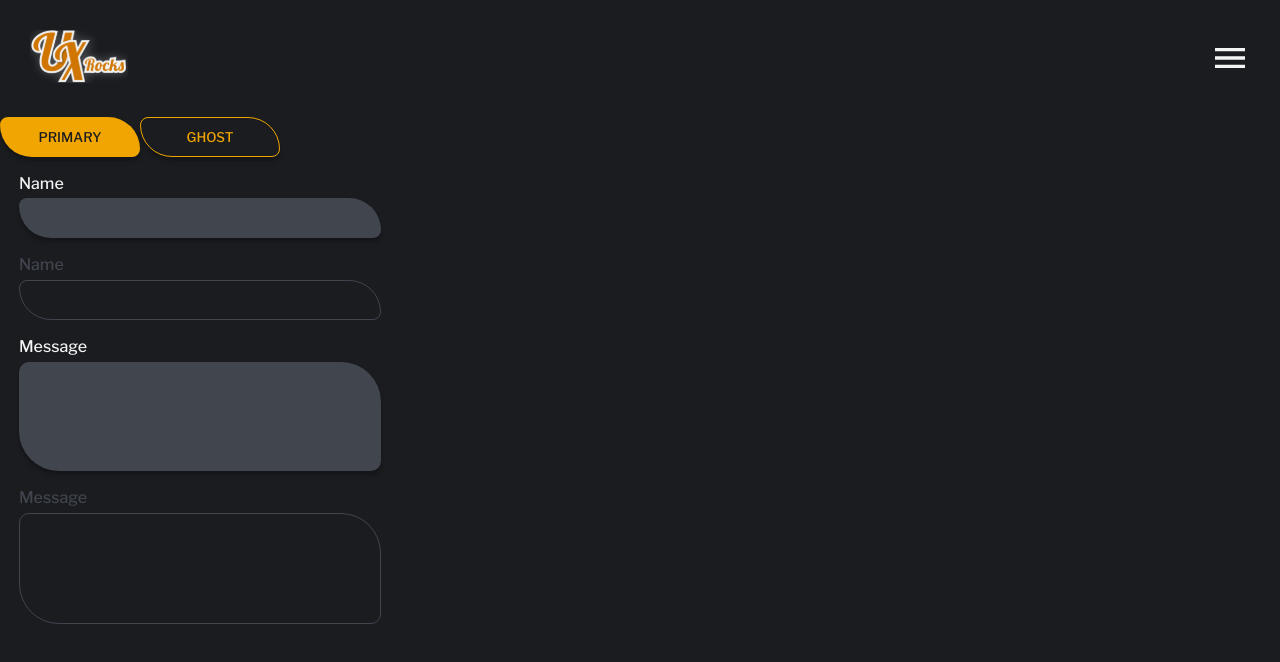
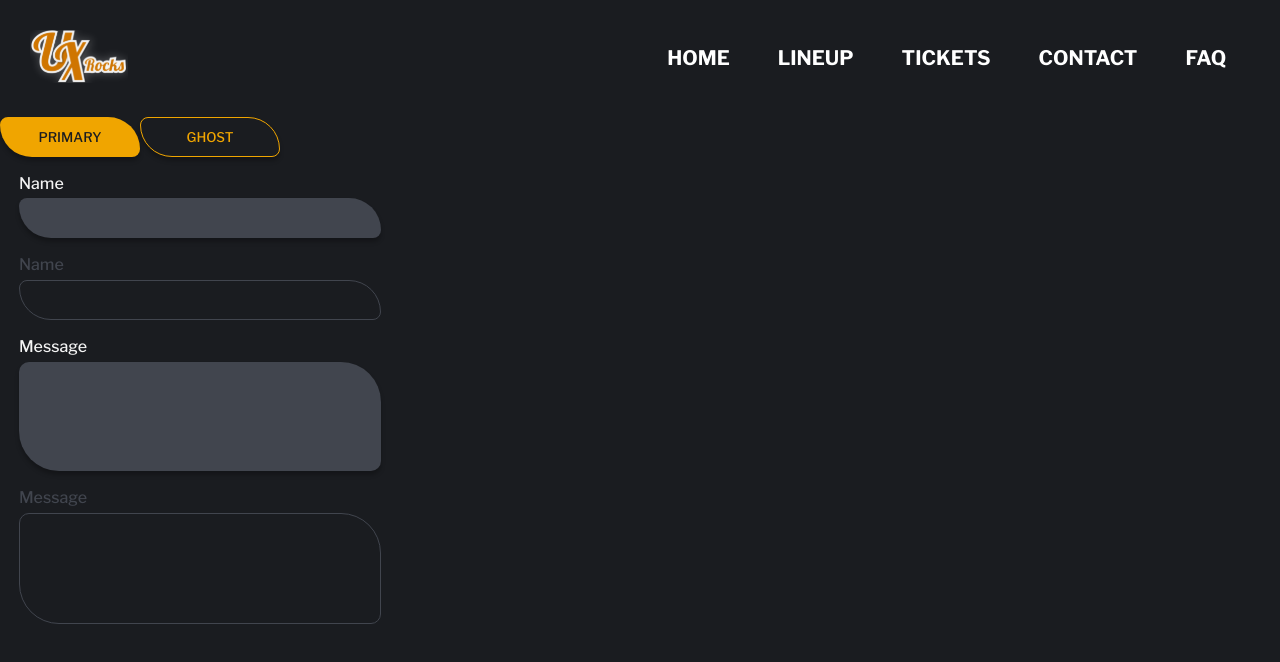
Before and after one commit to jensengbg-christian-mosciatti/ux-rocks, a Vue app: page /contact in a window 1280 px wide. Shown: the top 662 px of the page. Built offline with nearby package versions, Linux system fonts and the light colour scheme.

Commit message:
responsive nav

```diff
--- a/src/App.vue
+++ b/src/App.vue
@@ -11,8 +11,15 @@
       alt="menu"
     />
 
+    <div class="desktop-menu">
+      <router-link @click="$emit('close')" to="/">HOME</router-link>
+      <router-link @click="$emit('close')" to="/lineup">LINEUP</router-link
+      ><router-link @click="$emit('close')" to="/tickets">TICKETS</router-link
+      ><router-link @click="$emit('close')" to="/contact">CONTACT</router-link
+      ><router-link @click="$emit('close')" to="/faq">FAQ</router-link>
+    </div>
+
     <MenuModal v-if="showModal" @close="showModal = false" />
-
   </div>
   <router-view />
 </template>
@@ -60,16 +67,35 @@ html {
   justify-content: space-between;
   align-items: center;
 
-  // a {
-  //   font-weight: bold;
-  //   color: #2c3e50;
-
-  //   &.router-link-exact-active {
-  //     color: #42b983;
-  //   }
-  // }
   .hamburger-menu {
     cursor: pointer;
+    display: none;
+  }
+  .desktop-menu {
+    a {
+      font-family: $font-h2;
+      font-size: 20px;
+      text-decoration: none;
+      color: #ffffff;
+      font-weight: bold;
+      margin: 24px;
+
+      &:hover {
+        color: $gold;
+      }
+    }
+  }
+}
+
+@media all and (max-width: 1000px) {
+  #nav {
+    .hamburger-menu {
+      display: block;
+    }
+  }
+
+  .desktop-menu {
+    display: none;
   }
 }
 </style>
--- a/src/components/menuModal.vue
+++ b/src/components/menuModal.vue
@@ -34,7 +34,6 @@ export default {}
   z-index: 10;
 
   .close {
-
     cursor: pointer;
     margin: 21px;
 
@@ -54,20 +53,15 @@ export default {}
 
     a {
       font-family: $font-h2;
-      font-size: 1.53em;
+      font-size: 20px;
       text-decoration: none;
       color: #ffffff;
       font-weight: bold;
       margin: 24px;
 
-      &:hover,
-      &.router-link-exact-active {
+      &:hover {
         color: $gold;
       }
-    }
-    a.router-link-active {
-      color: $gold;
-      cursor: pointer;
     }
   }
 }
```
